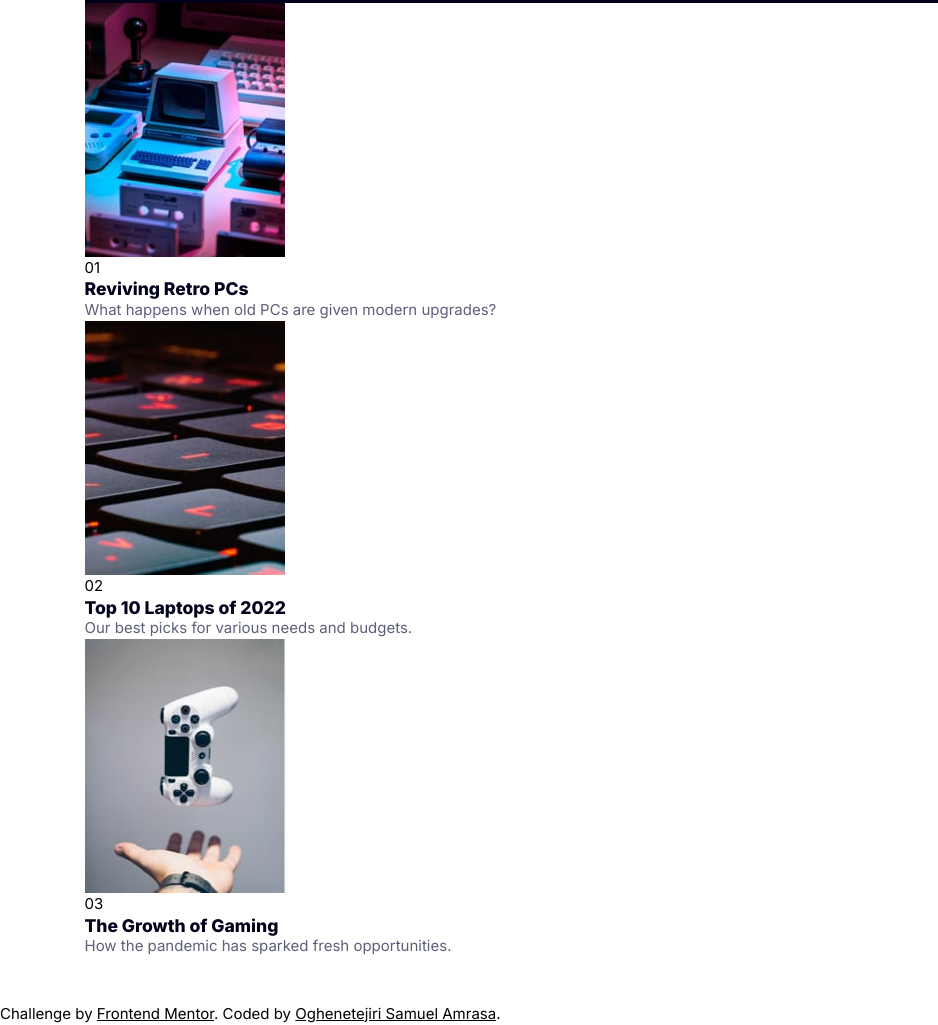
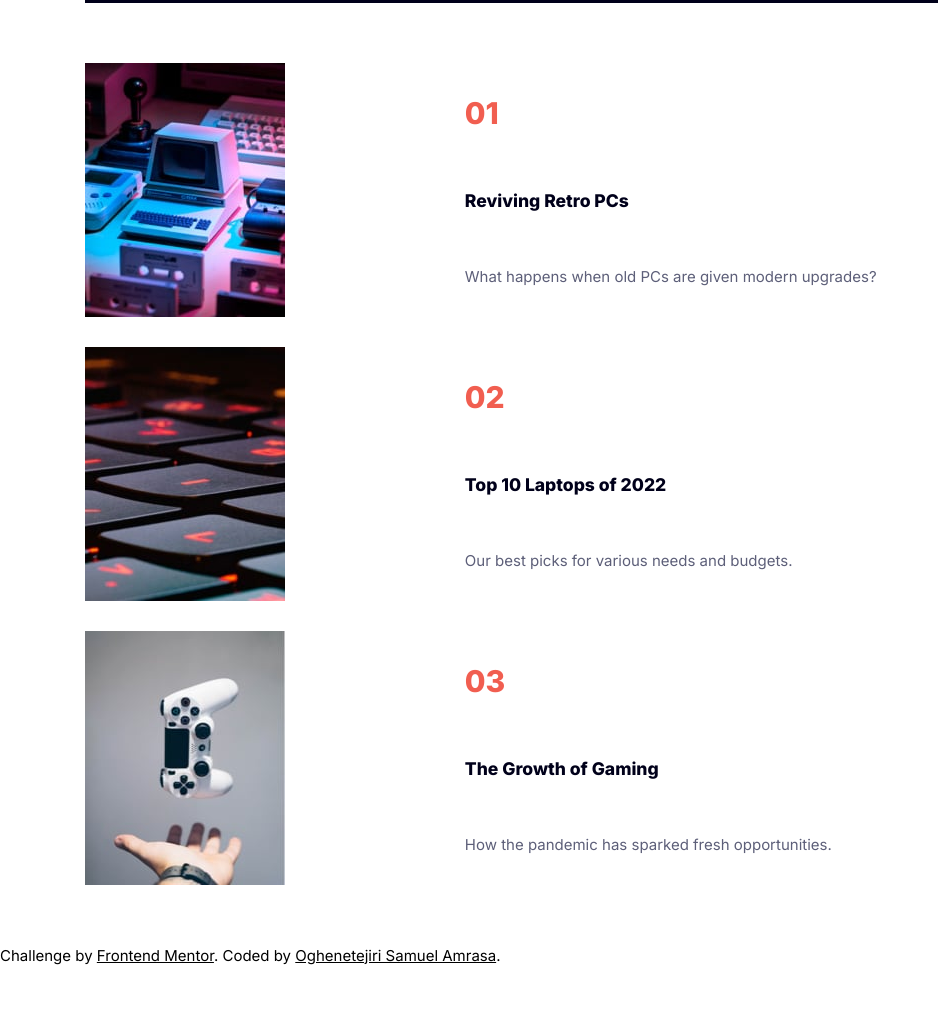
Before and after one commit to Tejiri-A/news-homepage-main, a website built with Vite: page index.html in a window 1280 px wide. Shown: the part 1168-2193 px from the top of the page, without its empty margins (0-938 px from the left). After the commit the page ends 2135 px from the top, so only its background shows below. Built offline with nearby package versions, Linux system fonts and the light colour scheme.

Commit message:
style: refine highlighted stories layout with grid structure and enhance item styling

```diff
--- a/index.html
+++ b/index.html
@@ -14,7 +14,6 @@
 
     <title>Frontend Mentor | News homepage</title>
     <script defer type="module" src="./src/main.js"></script>
-
   </head>
   <body>
     <nav class="nav">
@@ -54,9 +53,9 @@
         <h1 class="heading-1">The Bright Future of Web 3.0?</h1>
         <div class="header__cta">
           <p class="paragraph-1">
-            We dive into the next evolution of the web that claims to put the power
-            of the platforms back into the hands of the people. But is it really
-            fulfilling its promise?
+            We dive into the next evolution of the web that claims to put the
+            power of the platforms back into the hands of the people. But is it
+            really fulfilling its promise?
           </p>
           <a href="#" class="cta-btn">Read more</a>
         </div>
@@ -83,12 +82,11 @@
           <div class="latest-section__item">
             <h3 class="heading-3">Is VC Funding Drying Up?</h3>
             <p class="paragraph-1">
-              Private funding by VC firms is down 50% YOY. We take a look at what
-              that means.
+              Private funding by VC firms is down 50% YOY. We take a look at
+              what that means.
             </p>
           </div>
         </div>
-
       </section>
 
       <section class="highlighted-stories">
@@ -98,13 +96,12 @@
             alt="retro pc"
             class="highlighted-stories__item-img"
           />
-          <div class="higlighted-stories__item-desc">
+
           <span class="highlighted-stories__item-number">01</span>
           <h3 class="heading-3">Reviving Retro PCs</h3>
           <p class="paragraph-1">
             What happens when old PCs are given modern upgrades?
           </p>
-          </div>
         </div>
 
         <div class="highlighted-stories__item">
@@ -113,13 +110,12 @@
             alt="ptop keyboard"
             class="highlighted-stories__item-img"
           />
-          <div class="higlighted-stories__item-desc">
+
           <span class="highlighted-stories__item-number">02</span>
           <h3 class="heading-3">Top 10 Laptops of 2022</h3>
           <p class="paragraph-1">
             Our best picks for various needs and budgets.
           </p>
-          </div>
         </div>
 
         <div class="highlighted-stories__item">
@@ -128,13 +124,11 @@
             alt="controller"
             class="highlighted-stories__item-img"
           />
-          <div class="higlighted-stories__item-desc">
           <span class="highlighted-stories__item-number">03</span>
           <h3 class="heading-3">The Growth of Gaming</h3>
           <p class="paragraph-1">
             How the pandemic has sparked fresh opportunities.
           </p>
-          </div>
         </div>
       </section>
     </main>
--- a/src/sass/layout/_highlights.scss
+++ b/src/sass/layout/_highlights.scss
@@ -0,0 +1,24 @@
+.highlighted-stories{
+    margin: $spacing-xxxl 0;
+    display: flex;
+    flex-direction: column;
+    gap: $spacing-xl;
+
+    &__item{
+        display: grid;
+        grid-template-columns: 1fr 2fr;
+        grid-template-rows: repeat(3, max-content);
+        column-gap: $spacing-md;
+        align-items: center;
+
+        &-number{
+            font-size: $font-size-h2;
+            font-weight: $font-extrabold;
+            color: $color-primary-soft-red;
+        }
+
+        &-img{
+            grid-row: 1/-1;
+        }
+    }
+}
```
Lines whose indentation alone changed are shown as unchanged.
